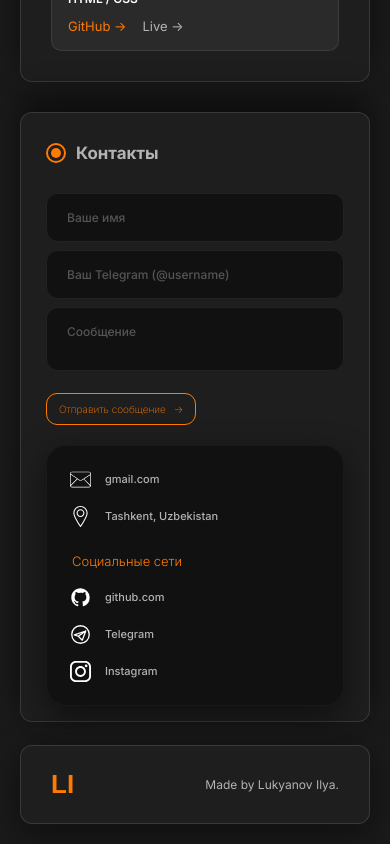
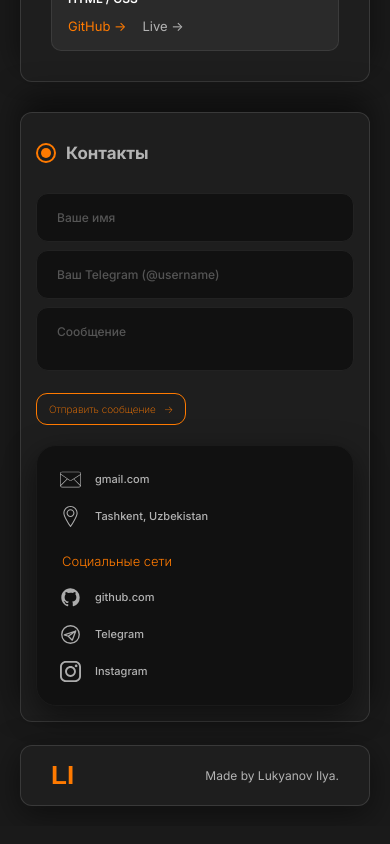
Before and after one commit to ilyalukyanov34-al/portfolio, a React (Vite) app: page / in a window 390 px wide. Shown: the part 2336-3180 px from the top of the page. Built offline with nearby package versions, Linux system fonts and the light colour scheme.

Commit message:
make edits

```diff
--- a/src/components/Header.jsx
+++ b/src/components/Header.jsx
@@ -29,7 +29,7 @@ const Header = () => {
 
       <div className={`header__links ${isOpen ? "header__links--open" : ""}`}>
         <a
-          href="#about"
+          href="#info"
           className="header__link"
           onClick={() => setIsOpen(false)}
         >
@@ -50,7 +50,7 @@ const Header = () => {
           {t("projects")}
         </a>
         <a
-          href="#contacts"
+          href="#contact"
           className="header__link"
           onClick={() => setIsOpen(false)}
         >
--- a/src/scss/Contacts.scss
+++ b/src/scss/Contacts.scss
@@ -345,7 +345,7 @@
       width: 17px;
       height: 17px;
       img {
-        filter: invert(1); // делает чёрную иконку белой
+        filter: invert(75%) sepia(0%) saturate(0%) brightness(90%);
         transition: filter 0.2s ease;
         width: 21px;
         height: 21px;
@@ -357,6 +357,9 @@
     }
   }
   @media screen and (max-width: 400px) {
+    &__container {
+      padding: 0;
+    }
     &__header {
       margin-top: 15px;
       margin-bottom: 30px;
--- a/src/scss/Footer.scss
+++ b/src/scss/Footer.scss
@@ -8,7 +8,7 @@
   display: flex;
   justify-content: space-between;
   align-items: center;
-  padding: 23px 30px;
+  padding: 14px 30px;
   background: #1e1e1e;
   border-radius: 12px;
 
```
